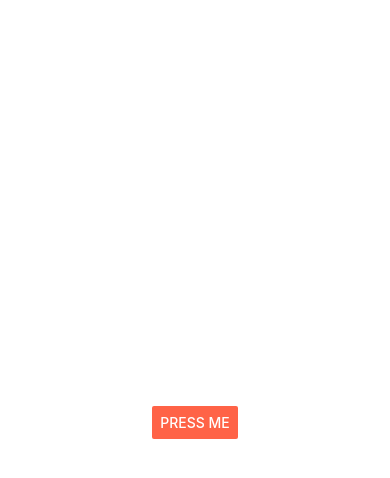
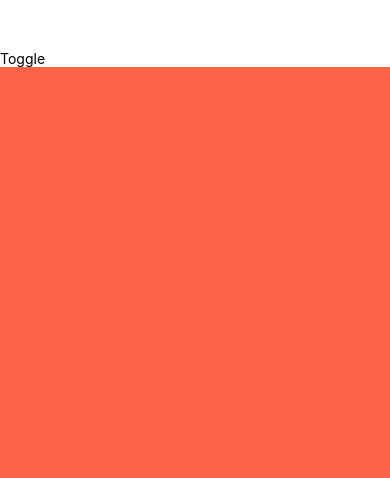
Before and after one commit to rendystdy/AnimationRN, a React Native app: screen / in a window 390 px wide. Shown: the top 478 px of the page. Built offline with nearby package versions, Linux system fonts and the light colour scheme.

Commit message:
Feat: add example setNativeProps

```diff
--- a/App.js
+++ b/App.js
@@ -1,14 +1,36 @@
 import React, {Component} from 'react';
-import {Text, View, StyleSheet, Animated, Button} from 'react-native';
-
-const AnimatedButton = Animated.createAnimatedComponent(Button);
+import {
+  Text,
+  View,
+  StyleSheet,
+  Animated,
+  ScrollView,
+  TouchableOpacity,
+} from 'react-native';
 class App extends Component {
   constructor(props) {
     super(props);
     this.state = {
       animation: new Animated.Value(0),
     };
+    this._enabled = true;
   }
+
+  handleToggle = () => {
+    this._enabled = !this._enabled;
+    let style = [styles.scroll];
+
+    if (!this._enabled) {
+      style.push(styles.hide);
+    } else {
+      // style.push(styles.show)
+    }
+
+    this._scroll.setNativeProps({
+      scrollEnabled: this._enabled,
+      style,
+    });
+  };
 
   startAnimation = () => {
     Animated.timing(this.state.animation, {
@@ -23,18 +45,35 @@ class App extends Component {
   };
 
   render() {
-    const animatedColor = this.state.animation.interpolate({
-      inputRange: [0, 1],
+    const bgInterpolate = this.state.animation.interpolate({
+      inputRange: [0, 3000],
       outputRange: ['rgb(255,99,71)', 'rgb(99,71,255)'],
     });
+    const scrollStyle = {
+      backgroundColor: bgInterpolate,
+    };
 
     return (
       <View style={styles.container}>
-        <AnimatedButton
-          title="Press Me"
-          onPress={this.startAnimation}
-          color={animatedColor}
-        />
+        <TouchableOpacity onPress={this.handleToggle}>
+          <Text>Toggle</Text>
+        </TouchableOpacity>
+
+        <ScrollView
+          style={styles.scroll}
+          ref={scroll => (this._scroll = scroll)}
+          scrollEventThrottle={16}
+          onScroll={Animated.event([
+            {
+              nativeEvent: {
+                contentOffset: {
+                  y: this.state.animation,
+                },
+              },
+            },
+          ])}>
+          <Animated.View style={[styles.fakeContent, scrollStyle]} />
+        </ScrollView>
       </View>
     );
   }
@@ -43,8 +82,21 @@ class App extends Component {
 const styles = StyleSheet.create({
   container: {
     flex: 1,
-    alignItems: 'center',
-    justifyContent: 'center',
+    paddingTop: 50,
+  },
+  scroll: {
+    flex: 1,
+    opacity: 1,
+  },
+  hide: {
+    opacity: 0,
+  },
+  show: {
+    opacity: 1,
+  },
+  fakeContent: {
+    height: 3000,
+    backgroundColor: 'tomato',
   },
 });
 
```
